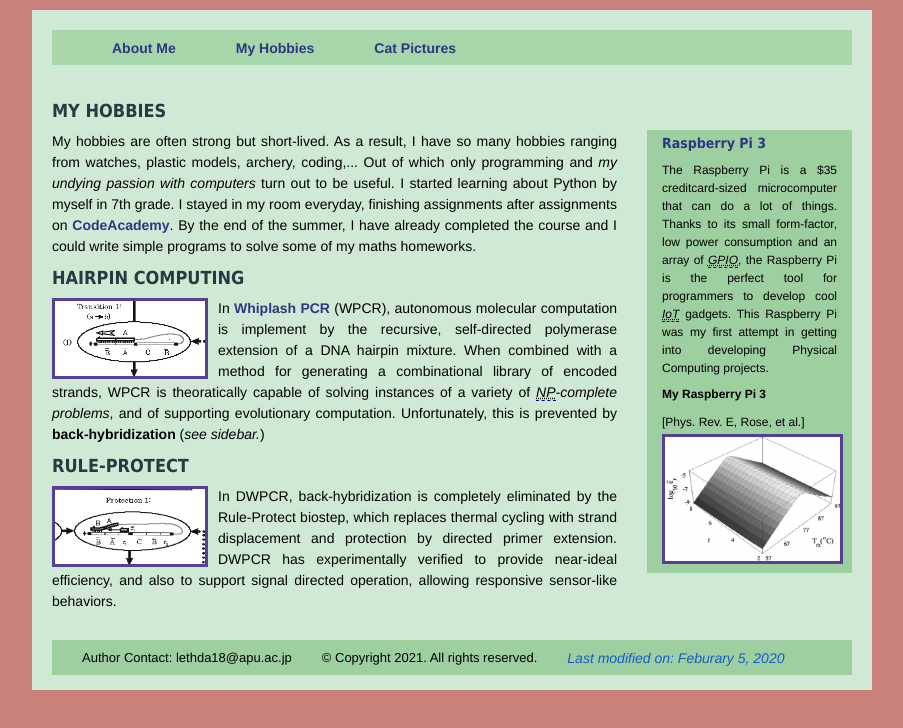
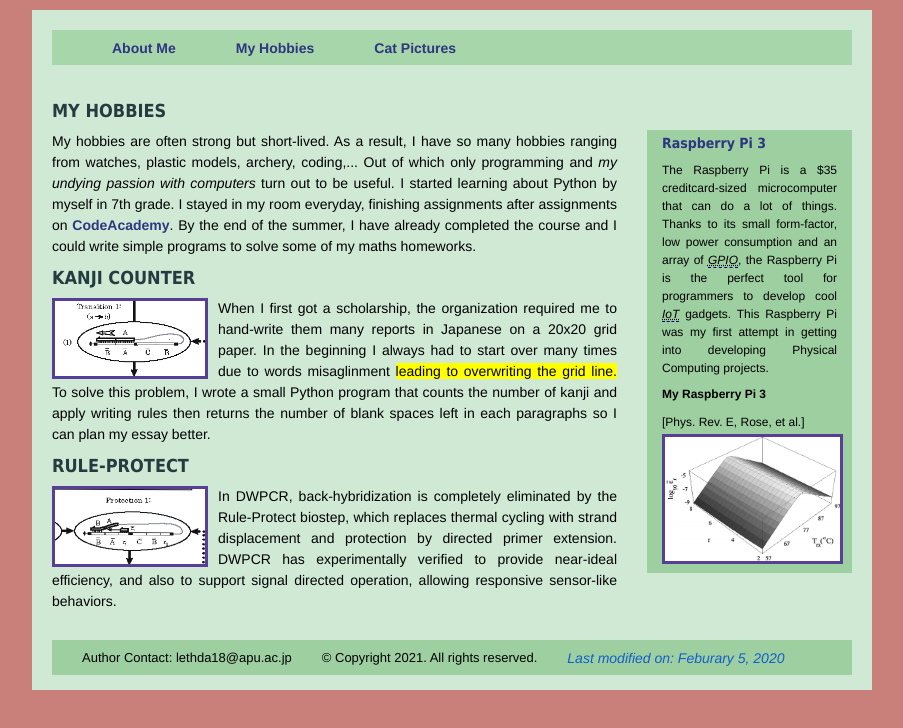
Before and after one commit to damtung2000/About-me, a plain HTML site: page hobby.html in a window 1280 px wide. Shown: the whole page, without its empty margins (188-1091 px from the left). Drawn offline with Linux system fonts and the light colour scheme.

Commit message:
Kanji Counter

```diff
--- a/hobby.html
+++ b/hobby.html
@@ -48,16 +48,9 @@
                         after assignments on <a href="https://www.codecademy.com/" target="_blank" rel="noreferrer noopener">CodeAcademy</a>. By the end of the summer, I have already completed the course and I could write simple programs to solve some of my maths homeworks.
                     </p>
                     <section class="project">
-                        <h2 id="kanji"> Hairpin Computing</h2>
+                        <h2 id="kanji">Kanji Counter</h2>
                             <p><img src="images/WPCR.png" width="150" height="75" alt="WPCR" />
-                                In <a href="wpcr.html">Whiplash PCR</a> (WPCR), autonomous
-                                molecular computation is implement by the recursive,
-                                self-directed polymerase extension of a DNA hairpin mixture.
-                                When combined with a method for generating a combinational
-                                library of encoded strands, WPCR is theoratically capable of
-                                solving instances of a variety of <em><abbr title="Non-deterministic Polynomial Time">NP</abbr>-complete problems</em>,
-                                and of supporting evolutionary computation. Unfortunately,
-                                this is prevented by <strong>back-hybridization</strong> (<i>see sidebar.</i>)
+                                When I first got a scholarship, the organization required me to hand-write them many reports in Japanese on a 20x20 grid paper. In the beginning I always had to start over many times due to words misaglinment <mark>leading to overwriting the grid line.</mark> To solve this problem, I wrote a small Python program that counts the number of kanji and apply writing rules then returns the number of blank spaces left in each paragraphs so I can plan my essay better.
                             </p>
                     </section>
                     <section class="project">
```
